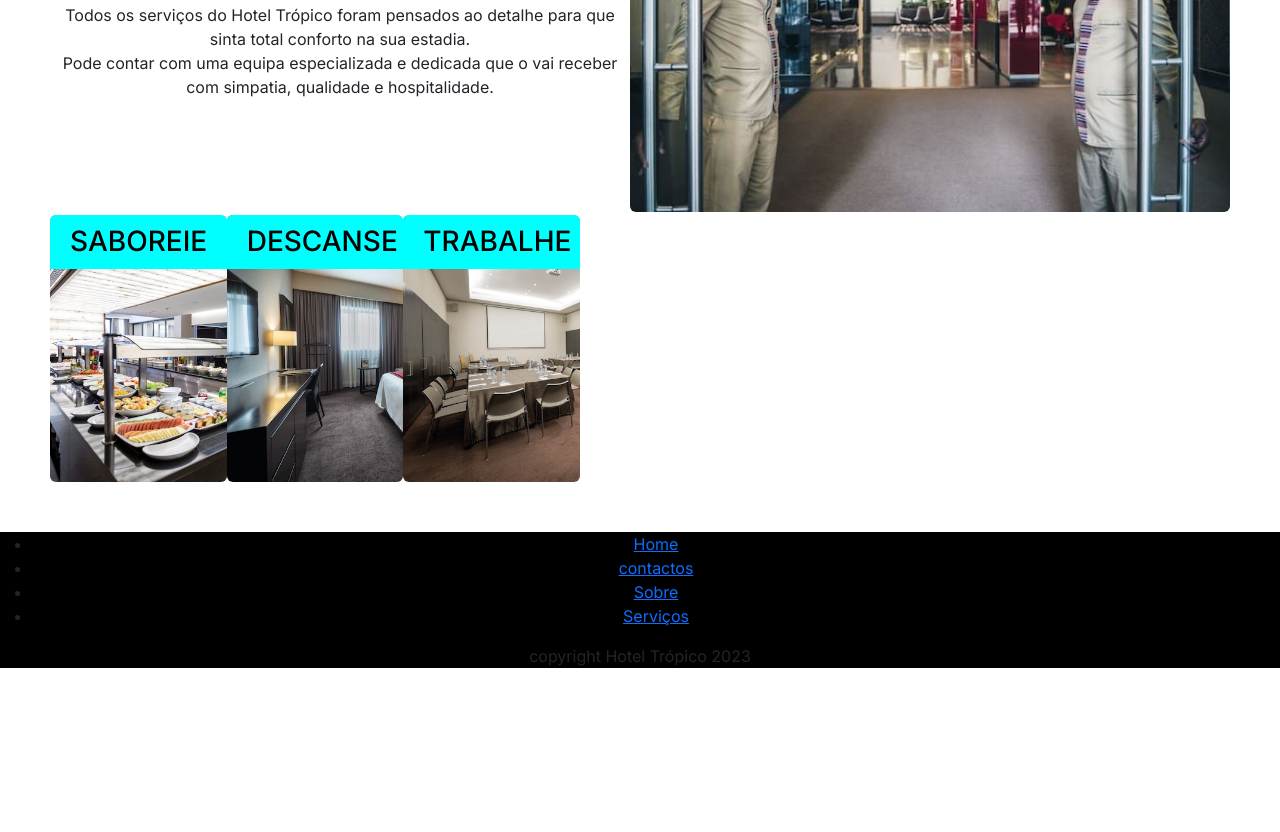
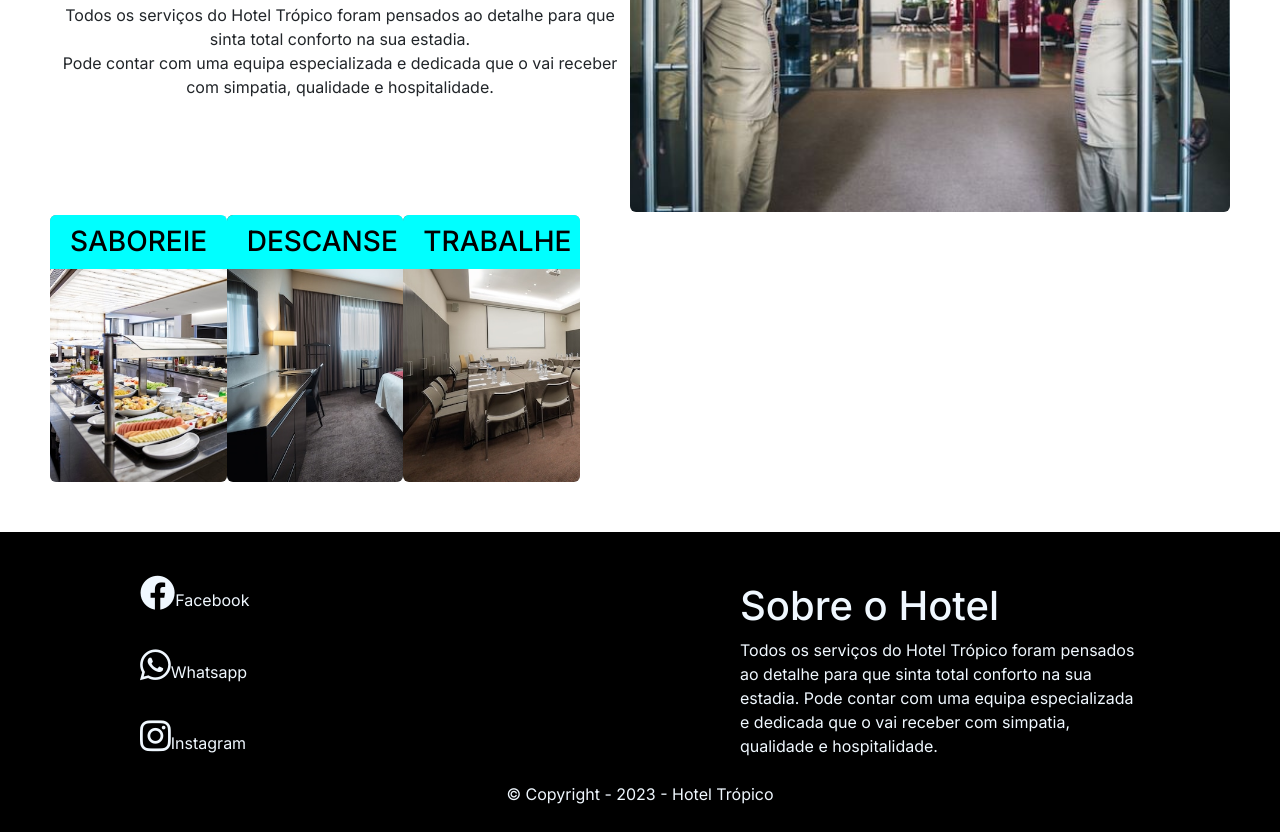
Before and after one commit to Gersonantoonio/tr-pico-work-unitel, a plain HTML site: page index.html in a window 1280 px wide. Shown: the part 1627-2459 px from the top of the page. Before the commit the page ends 2311 px from the top, so only its background shows below. Drawn offline with Linux system fonts and the light colour scheme.

Commit message:
segunda atualizacao

```diff
--- a/css/principal.css
+++ b/css/principal.css
@@ -77,7 +77,7 @@ section.servico h2{
     height: 100%;
     position: absolute;
     right: -400px;
-    background-color: rgba(100, 11, 11, 0.753);
+    background-color: rgb(255, 255, 255);
     transition: .5s;
 
 }
@@ -100,3 +100,34 @@ section.servico h2{
 body{
     min-height: 100vh;
 }
+footer.rodape{
+
+    height: 300px;
+    background-color: black;
+    color: aliceblue;
+    display: flex;
+    justify-content: center;
+    padding: 50px;
+    flex-wrap: wrap;
+}
+.social{
+    width: 600px;
+    height: 100%;
+    display: flex;
+    flex-direction: column;
+    justify-content: center;
+
+
+}
+.social i{
+    font-size: 2.2rem;
+   margin-bottom: 20px;
+}
+
+.footer-sobre{
+    width: 400px;
+    height: 100%;
+}
+.footer-sobre h3{
+    font-size: 2.5rem;
+}
--- a/index.html
+++ b/index.html
@@ -9,7 +9,7 @@
     <link rel="stylesheet" href="/css/bootstrap.min.css">
     <link rel="stylesheet" href="/css/style.css">
     <link rel="stylesheet" href="/css/principal.css">
-
+    <link rel="stylesheet" href="/fontawesome-free-6.2.1-web/css/all.min.css">
 
 </head>
 <body>
@@ -162,29 +162,25 @@
 
       </div>
  <!--outro-->
- <footer class="sticky-footer">
-  <ul>
-    <li><a href="/index.html">Home</a></li>
-    <li><a href="#">contactos</a></li>
-    <li><a href="#">Sobre</a></li>
-    <li><a href="#">Serviços</a></li>
-  </ul>
-  <p>copyright Hotel Trópico 2023</p>
+    <footer class="rodape">
+       <div class="social">
+        <p><i class="fa-brands fa-facebook"></i>Facebook</p>
+        <p><i class="fa-brands fa-whatsapp"></i>Whatsapp</p>
+       <p> <i class="fa-brands fa-instagram"></i>Instagram</p>
+       </div>
+       <div class="footer-sobre">
+         <h3>Sobre o Hotel</h3>
+         <p>Todos os serviços do Hotel Trópico foram pensados ao detalhe para que sinta total conforto na sua estadia. Pode contar com uma equipa especializada e dedicada que o vai receber com simpatia, qualidade e hospitalidade. </p>
+       </div>
+       <p>&copy; Copyright - 2023 - Hotel Trópico</p>
 
- </footer>
+
+    </footer>
 
 
 
 
 
-
-
-
-
-
-
-
-
-  <script src="js/bootstrap.min.js"></script>
+    <script src="js/bootstrap.min.js"></script>
 </body>
 </html>
```
